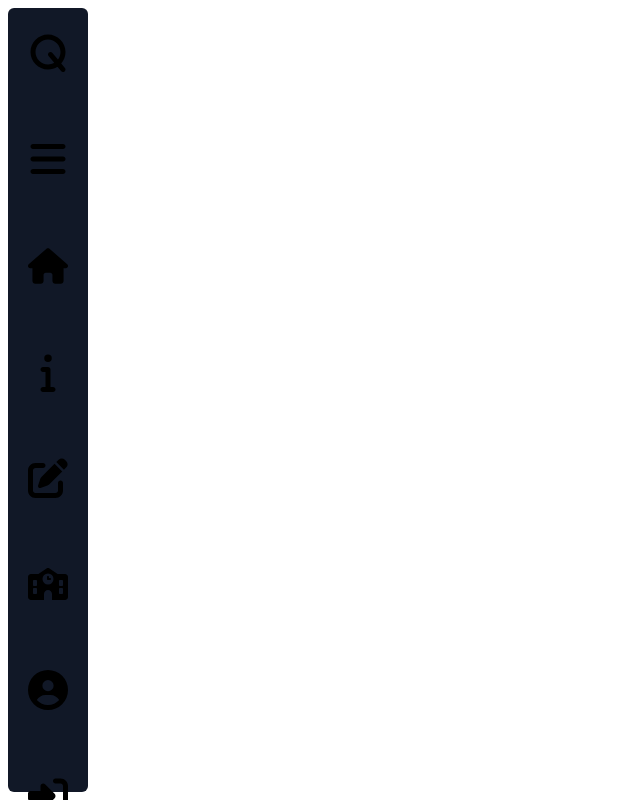
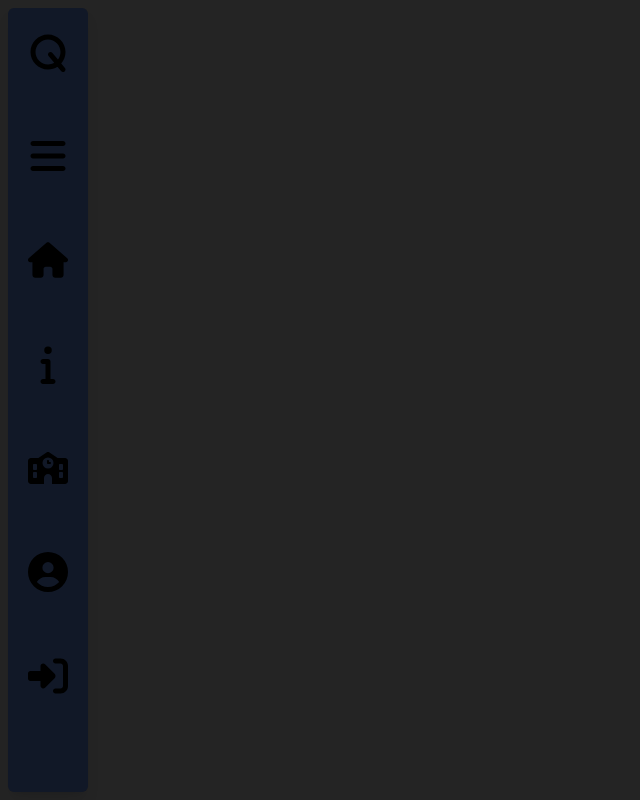
Before and after one commit to QuizMasterInc/QuizMaster, a React (Vite) app: page / in a window 1280 px wide. Shown: the whole page, without its empty margins (0-640 px from the left). Built offline with nearby package versions, Linux system fonts and the light colour scheme.

Commit message:
tooltips working

```diff
--- a/src/components/NavBar.jsx
+++ b/src/components/NavBar.jsx
@@ -2,39 +2,24 @@ import React from "react";
 import House from "./icons/House";
 import Info from "./icons/Info";
 import SignIn from "./icons/SignIn";
-import Register from "./icons/Register";
 import School from "./icons/School";
 import Q from "./icons/Q";
 import Bars from "./icons/Bars";
 import SignOut from "./icons/SignOut";
+import NavBarIcon from "./NavBarIcon";
 
 export default function NavBar() {
     return(
-        <div className="fixed flex flex-col w-20 space-y-12 bg-gray-900 rounded-md left-2 top-2 bottom-2">
+        <div className="fixed flex flex-col w-20 space-y-12 bg-gray-900 rounded-md shadow-lg left-2 top-2 bottom-2">
             <div className="flex flex-col items-center p-2 mt-4 rounded-md">
                 <Q />
             </div>
-            <button className="flex flex-col items-center m-1 bg-transparent hover:bg-gray-300">
-                <Bars />
-            </button>
-            <button className="flex flex-col items-center p-2 m-1 bg-transparent rounded-md hover:bg-gray-300">
-                <House />
-            </button>
-            <button className="flex flex-col items-center p-2 m-1 bg-transparent rounded-md hover:bg-gray-300">
-                <Info />
-            </button>
-            <button className="flex flex-col items-center p-2 m-1 bg-transparent rounded-md hover:bg-gray-300">
-                <Register />
-            </button>
-            <button className="flex flex-col items-center p-2 m-1 bg-transparent rounded-md hover:bg-gray-300">
-                <School />
-            </button>
-            <button className="flex flex-col items-center p-2 m-1 space-x-2 bg-transparent rounded-md hover:bg-gray-300">
-                <SignIn />
-            </button>
-            <button className="flex flex-col items-center p-2 pb-4 m-1 space-x-2 bg-transparent rounded-md hover:bg-gray-300">
-                <SignOut />
-            </button>
+            <NavBarIcon icon={<Bars />} text={"Expand"}/>
+            <NavBarIcon icon={<House />} text={"Home"} />
+            <NavBarIcon icon={<Info />} text={"Information"} />
+            <NavBarIcon icon={<School />} text={"Take a Quiz!"} />
+            <NavBarIcon icon={<SignIn />} text={"Sign In"} />
+            <NavBarIcon icon={<SignOut />} text={"Sign Out"} />
         </div>
     )
 }
--- /dev/null
+++ b/src/components/NavBarIcon.jsx
@@ -0,0 +1,12 @@
+import React from "react";
+
+const NavBarIcon = ({icon, text}) => (
+    <button className="navbar-icon group">
+        {icon}
+        <span className="navbar-tooltip group-hover:scale-100">
+            {text}
+        </span>
+    </button>
+)
+
+export default NavBarIcon;
--- a/src/components/icons/Register.jsx
+++ b/src/components/icons/PencilPaper.jsx
@@ -1,6 +1,6 @@
 import React from "react";
 
-export default function Register() {
+export default function PencilPaper() {
     return (
         <svg className="w-10 h-10" xmlns="http://www.w3.org/2000/svg" viewBox="0 0 512 512"><path d="M471.6 21.7c-21.9-21.9-57.3-21.9-79.2 0L362.3 51.7l97.9 97.9 30.1-30.1c21.9-21.9 21.9-57.3 0-79.2L471.6 21.7zm-299.2 220c-6.1 6.1-10.8 13.6-13.5 21.9l-29.6 88.8c-2.9 8.6-.6 18.1 5.8 24.6s15.9 8.7 24.6 5.8l88.8-29.6c8.2-2.8 15.7-7.4 21.9-13.5L437.7 172.3 339.7 74.3 172.4 241.7zM96 64C43 64 0 107 0 160V416c0 53 43 96 96 96H352c53 0 96-43 96-96V320c0-17.7-14.3-32-32-32s-32 14.3-32 32v96c0 17.7-14.3 32-32 32H96c-17.7 0-32-14.3-32-32V160c0-17.7 14.3-32 32-32h96c17.7 0 32-14.3 32-32s-14.3-32-32-32H96z"/></svg>
     )
--- a/src/index.css
+++ b/src/index.css
@@ -2,73 +2,14 @@
 @tailwind components;
 @tailwind utilities;
 
-:root {
-  font-family: Inter, Avenir, Helvetica, Arial, sans-serif;
-  font-size: 16px;
-  line-height: 24px;
-  font-weight: 400;
-
-  color-scheme: light dark;
-  color: rgba(255, 255, 255, 0.87);
-  background-color: #242424;
-
-  font-synthesis: none;
-  text-rendering: optimizeLegibility;
-  -webkit-font-smoothing: antialiased;
-  -moz-osx-font-smoothing: grayscale;
-  -webkit-text-size-adjust: 100%;
+.navbar-icon{
+  @apply flex flex-col items-center m-1 bg-transparent p-2 rounded-md hover:bg-gray-300
 }
 
-a {
-  font-weight: 500;
-  color: #646cff;
-  text-decoration: inherit;
-}
-a:hover {
-  color: #535bf2;
+.navbar-tooltip{
+  @apply absolute w-auto p-2 m-2 min-w-max left-20 rounded-md shadow-md text-white bg-gray-900 text-xs font-bold transition-all duration-100 scale-0 origin-left
 }
 
-body {
-  margin: 0;
-  display: flex;
-  place-items: center;
-  min-width: 320px;
-  min-height: 100vh;
+:root {
+  background-color: #242424;
 }
-
-h1 {
-  font-size: 3.2em;
-  line-height: 1.1;
-}
-
-button {
-  border-radius: 8px;
-  border: 1px solid transparent;
-  padding: 0.6em 1.2em;
-  font-size: 1em;
-  font-weight: 500;
-  font-family: inherit;
-  background-color: #1a1a1a;
-  cursor: pointer;
-  transition: border-color 0.25s;
-}
-button:hover {
-  border-color: #646cff;
-}
-button:focus,
-button:focus-visible {
-  outline: 4px auto -webkit-focus-ring-color;
-}
-
-@media (prefers-color-scheme: light) {
-  :root {
-    color: #213547;
-    background-color: #ffffff;
-  }
-  a:hover {
-    color: #747bff;
-  }
-  button {
-    background-color: #f9f9f9;
-  }
-}
```
